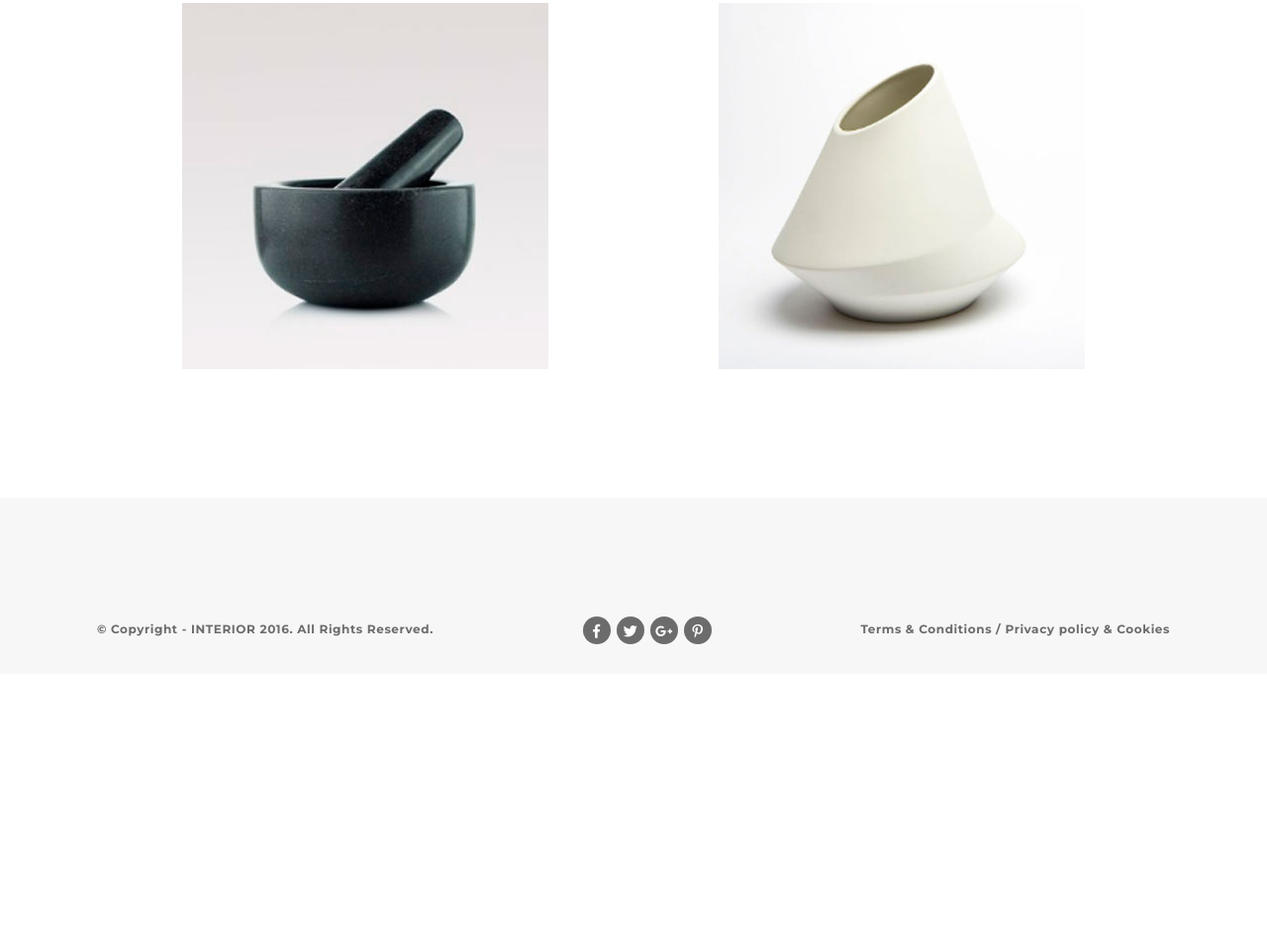
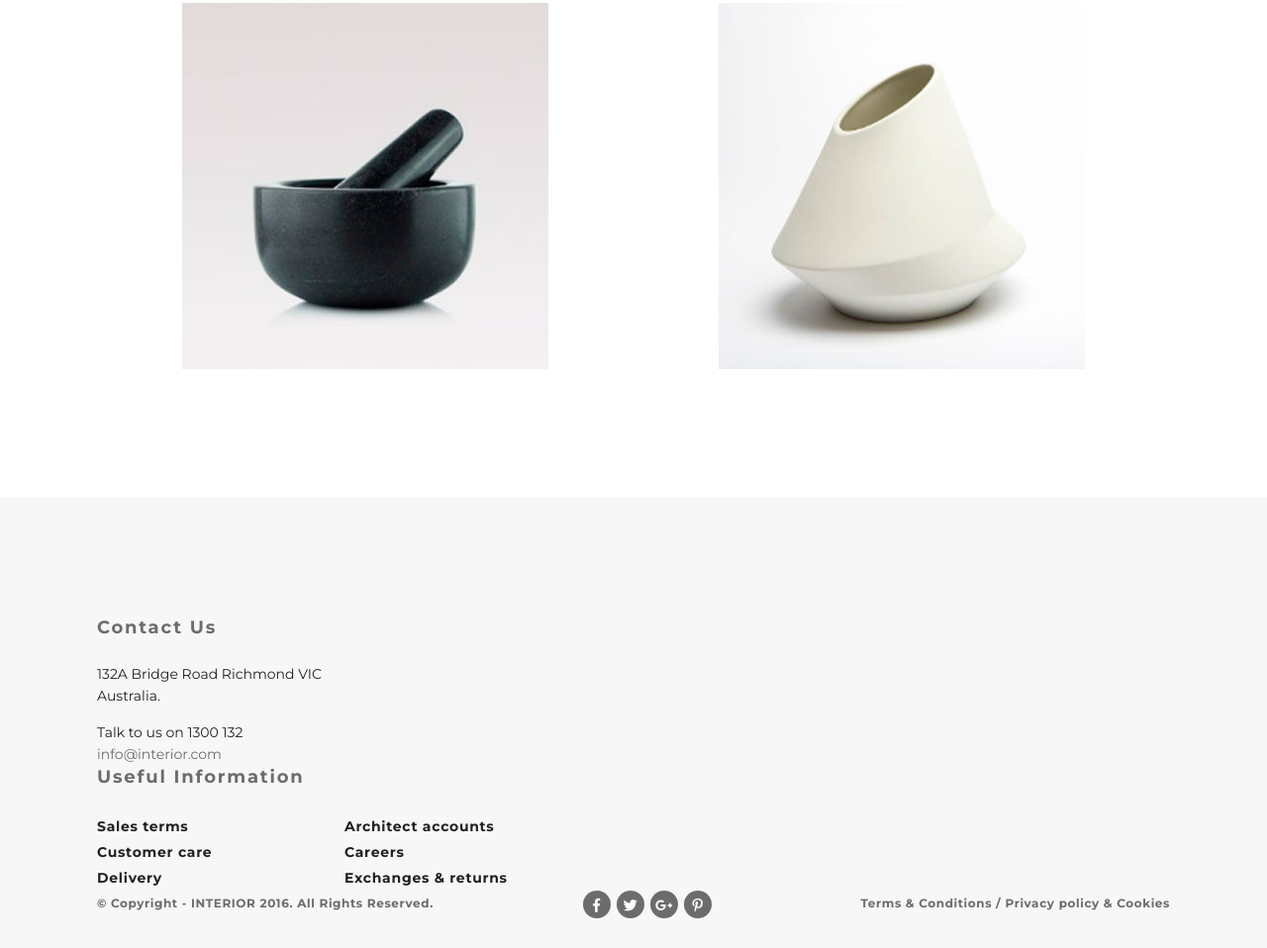
Before and after one commit to kayn23/shopVerstka, a website: page app/index.pug in a window 1280 px wide. Shown: the part 3042-4000 px from the top of the page at 99% size. Before the commit the page ends 3723 px from the top, so only its background shows below. Drawn offline with nearby package versions, Linux system fonts and the light colour scheme; files that its build step writes are made by us from their sources.

Commit message:
2 блока из футера

```diff
--- a/app/pug_modul/footer.pug
+++ b/app/pug_modul/footer.pug
@@ -1,11 +1,12 @@
 footer
-    .footer
-
-        .footer--copy
-            .footer--copyright &copy; Copyright - INTERIOR 2016. All Rights Reserved.
-            .footer--social
-                a.footer--social-link(href="#") <i class="fab fa-facebook-f"></i>
-                a.footer--social-link(href="#") <i class="fab fa-twitter"></i>
-                a.footer--social-link(href="#") <i class="fab fa-google-plus-g"></i>
-                a.footer--social-link(href="#") <i class="fab fa-pinterest-p"></i>
-            .footer--copyright Terms &amp;&nbsp;Conditions&nbsp;/ Privacy policy &amp;&nbsp;Cookies
+  .footer
+    include footer/contact_us
+    include footer/userful
+    .footer--copy
+      .footer--copyright &copy; Copyright - INTERIOR 2016. All Rights Reserved.
+      .footer--social
+        a.footer--social-link(href="#") <i class="fab fa-facebook-f"></i>
+        a.footer--social-link(href="#") <i class="fab fa-twitter"></i>
+        a.footer--social-link(href="#") <i class="fab fa-google-plus-g"></i>
+        a.footer--social-link(href="#") <i class="fab fa-pinterest-p"></i>
+      .footer--copyright Terms &amp;&nbsp;Conditions&nbsp;/ Privacy policy &amp;&nbsp;Cookies
--- /dev/null
+++ b/app/pug_modul/footer/contact_us.pug
@@ -0,0 +1,5 @@
+.footerBlock.footerBlock-leftColumn
+  h3.footerBlock--caption.footerBlock--caption-bottomSpace Contact Us
+  p.footerBlock--text.footerBlock--text-bottomSpace 132A Bridge Road Richmond VIC Australia.
+  p.footerBlock--text Talk to us on 1300 132 <br>
+    a.footerBlock--mailto(href="mailto:info@interior.com") info@interior.com
--- /dev/null
+++ b/app/pug_modul/footer/userful.pug
@@ -0,0 +1,11 @@
+.footerBlock
+  h3.footerBlock--caption.footerBlock--caption-bottomSpace Useful Information
+  .userful
+    .userful--link_block
+      a.userful--link(href="#") Sales terms
+      a.userful--link(href="#") Customer care
+      a.userful--link(href="#") Delivery
+    .userful--link_block
+      a.userful--link(href="#") Architect accounts
+      a.userful--link(href="#") Careers
+      a.userful--link(href="#") Exchanges &amp;&nbsp;returns
--- a/app/scss/block/_footer.scss
+++ b/app/scss/block/_footer.scss
@@ -2,6 +2,7 @@
   background: $background-footer;
   padding: 120px 98px 30px;
   color: $brownish-grey;
+  font-size: 14px;
 
   &--copyright {
     font-size: 12px;
@@ -15,7 +16,7 @@
     flex-wrap: wrap;
     justify-content: space-between;
   }
-    &--social{
+  &--social {
     width: 130px;
     display: flex;
     justify-content: space-between;
@@ -29,10 +30,71 @@
       line-height: 30px;
       overflow: hidden;
       text-align: center;
-            transition: .3s;
+      transition: 0.3s;
       &:hover {
         transform: scale(1.15);
       }
     }
   }
 }
+
+.footerBlock {
+  color: $black;
+  &--caption {
+    color: $brownish-grey;
+    font-size: 18px;
+    font-weight: 700;
+    line-height: 1.33;
+    letter-spacing: 1.8px;
+    &-bottomSpace {
+      margin-bottom: 24px;
+    }
+  }
+
+  &--text {
+    font-weight: 400;
+    line-height: 1.57;
+    &-bottomSpace {
+      margin-bottom: 15px;
+    }
+  }
+  &--mailto {
+    color: $brownish-grey;
+    &:hover {
+      text-decoration: underline;
+    }
+  }
+
+  &-leftColumn {
+    max-width: 230px;
+  }
+}
+
+.userful {
+  display: flex;
+  max-width: 500px;
+  &--link_block {
+    width: 50%;
+  }
+
+  &--link {
+    display: block;
+    font-weight: 700;
+    line-height: 1.86;
+    letter-spacing: 0.7px;
+    transition: 0.2s;
+    &:hover {
+      transform: scale(1.05);
+    }
+  }
+
+  @media (max-width: 450px) {
+      display: block;
+  }
+}
+
+@media (max-width: 650px) {
+    .footer {
+        padding: 75px 49px 30px;
+    }
+}
```
Also changed, not shown: app/css/main.css, app/index.html, 1 other file. Lines whose indentation alone changed are shown as unchanged.
